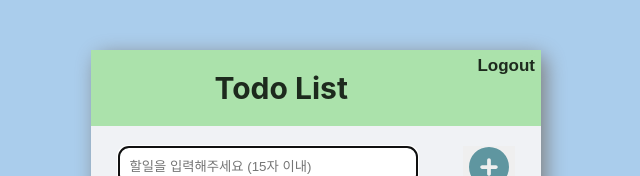
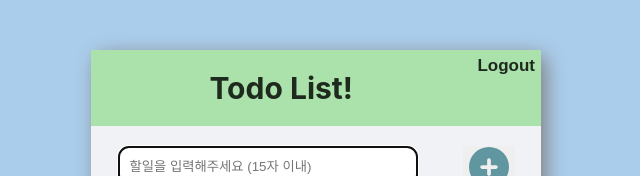
Before and after one commit to pjh1011409/pjh-todolist, a React (Create React App) app in the folder todo-app/: page /todo in a window 1280 px wide. Shown: the top 176 px of the page, without its empty margins (324-964 px from the left). Built offline with nearby package versions, Linux system fonts and the light colour scheme; no server answers; sample sign-in values are in the browser's storage.

Commit message:
test : Commit test

```diff
--- a/todo-app/src/pages/todoPage/TodoPage.js
+++ b/todo-app/src/pages/todoPage/TodoPage.js
@@ -82,7 +82,7 @@ function ToDoPage() {
     <div className={styles.toDos}>
       <div className={styles.header}>
         <SignOut />
-        <h1>Todo List</h1>
+        <h1>Todo List!</h1>
       </div>
 
       <TodoInput createData={createData} />
```
